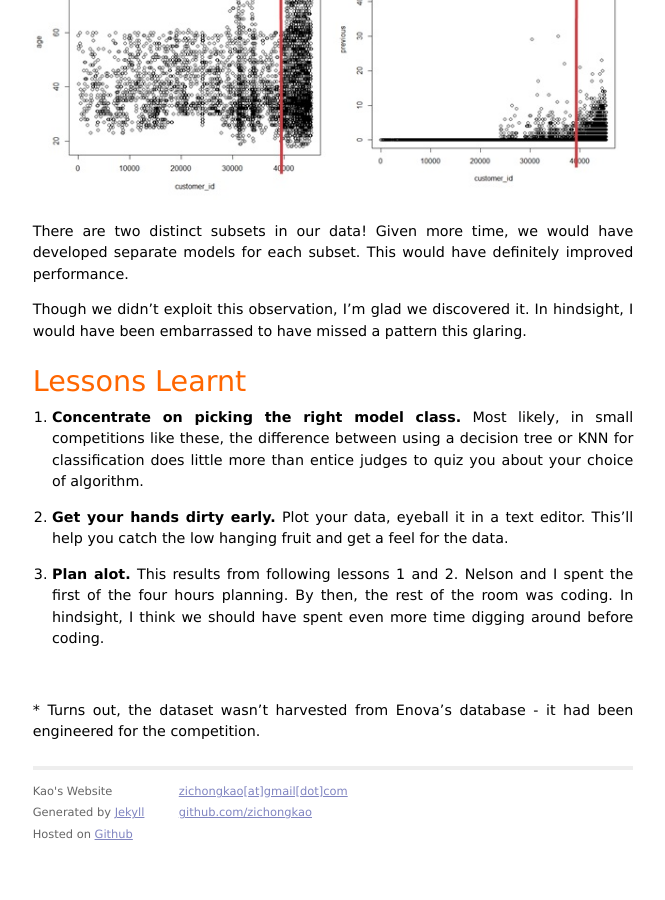
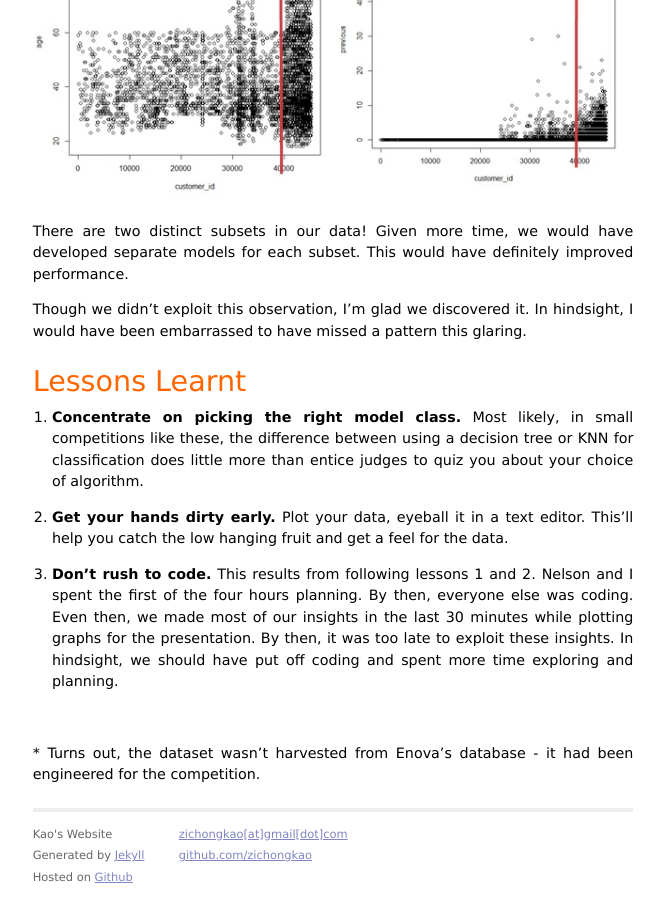
Before and after one commit to zichongkao/zichongkao.github.io, a Jekyll site: the page built from _posts/2014-01-11-enova.markdown, in a window 1280 px wide and 900 px high, scrolled down 1516 px. Shown: the whole window, without its empty margins (307-972 px from the left). Built offline with Jekyll 4.4.1, drawn with Linux system fonts in a browser that asks for light colours; Markdown is read by kramdown in place of the engine named in the settings; before the commit the page ends 2373 px from its top, so only the background shows below that; some of the changed text lies outside the part shown.

Commit message:
more revisions to enova data smackdown post[D

```diff
--- a/_posts/2014-01-11-enova.markdown
+++ b/_posts/2014-01-11-enova.markdown
@@ -41,7 +41,7 @@ Lessons Learnt
 
 2. __Get your hands dirty early.__ Plot your data, eyeball it in a text editor. This'll help you catch the low hanging fruit and get a feel for the data.
 
-3. __Plan alot.__ This results from following lessons 1 and 2. Nelson and I spent the first of the four hours planning. By then, the rest of the room was coding. In hindsight, I think we should have spent even more time digging around before coding.
+3. __Don't rush to code.__ This results from following lessons 1 and 2. Nelson and I spent the first of the four hours planning. By then, everyone else was coding. Even then, we made most of our insights in the last 30 minutes while plotting graphs for the presentation. By then, it was too late to exploit these insights. In hindsight, we should have put off coding and spent more time exploring and planning.
 
 <br>
 
```
Also changed, not shown: other parts of _posts/2014-01-11-enova.markdown (+3 -3 lines).
